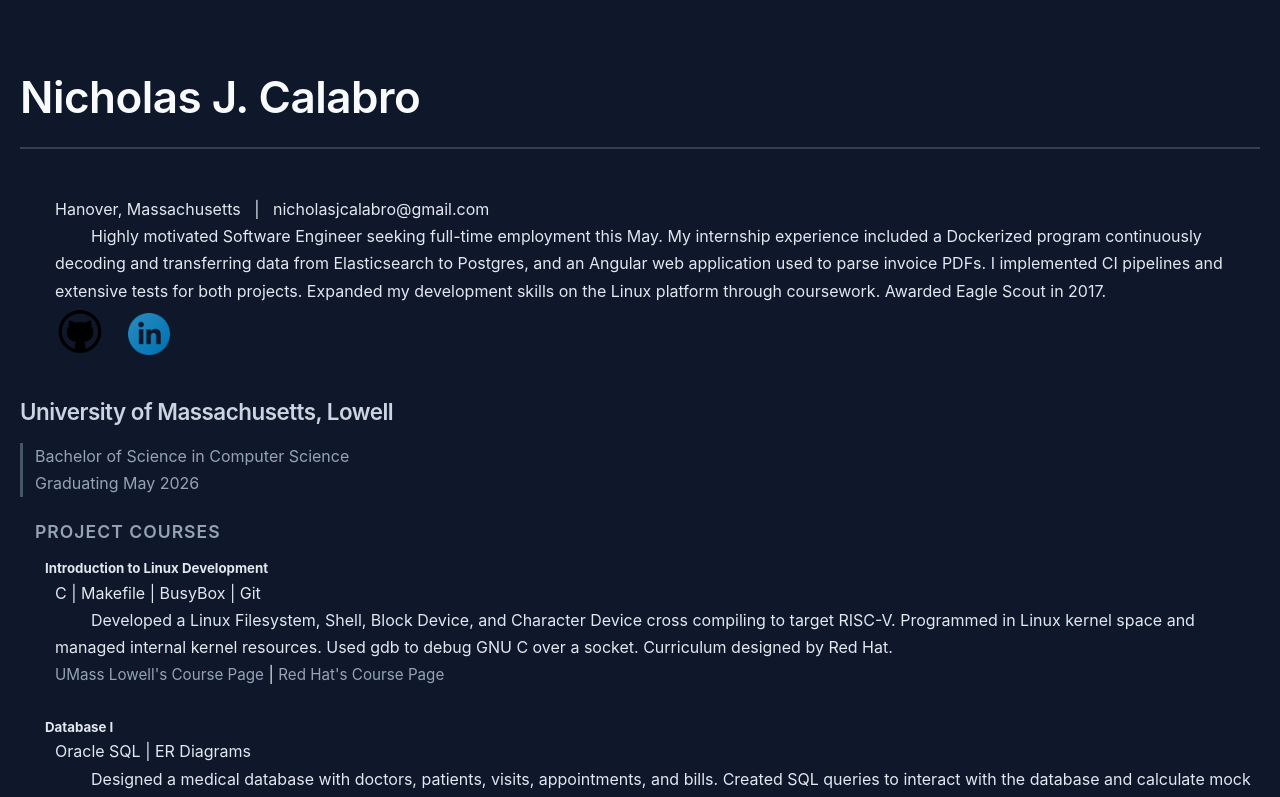
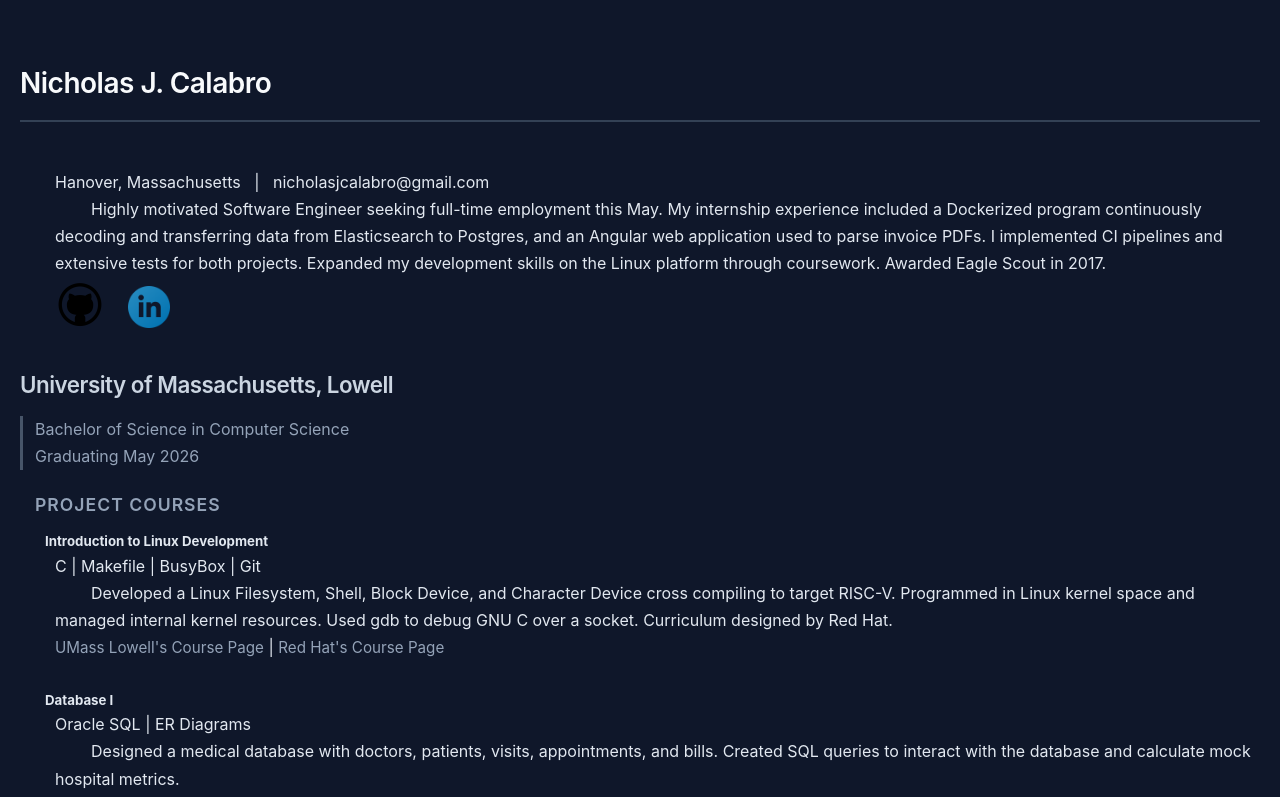
Before and after one commit to ncalabro18/ncalabro18.github.io, an Angular app: page / in a window 1280 px wide. Shown: the top 797 px of the page. Built offline with nearby package versions, Linux system fonts and the light colour scheme.

Commit message:
decrease h1 size to slightly greater than h2

```diff
--- a/src/styles.css
+++ b/src/styles.css
@@ -123,7 +123,7 @@ h1, h2, h3, h4 {
 }
 
 h1 {
-    font-size: 2.75rem;
+    font-size: 1.75rem;
     margin-bottom: 20px;
     border-bottom: 2px solid #334155;
     padding-bottom: 12px;
```
